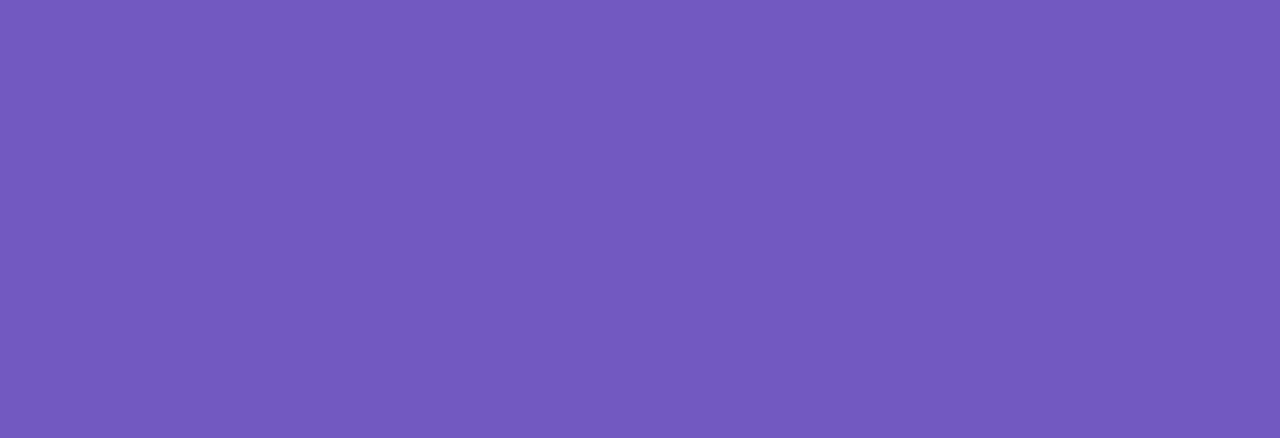
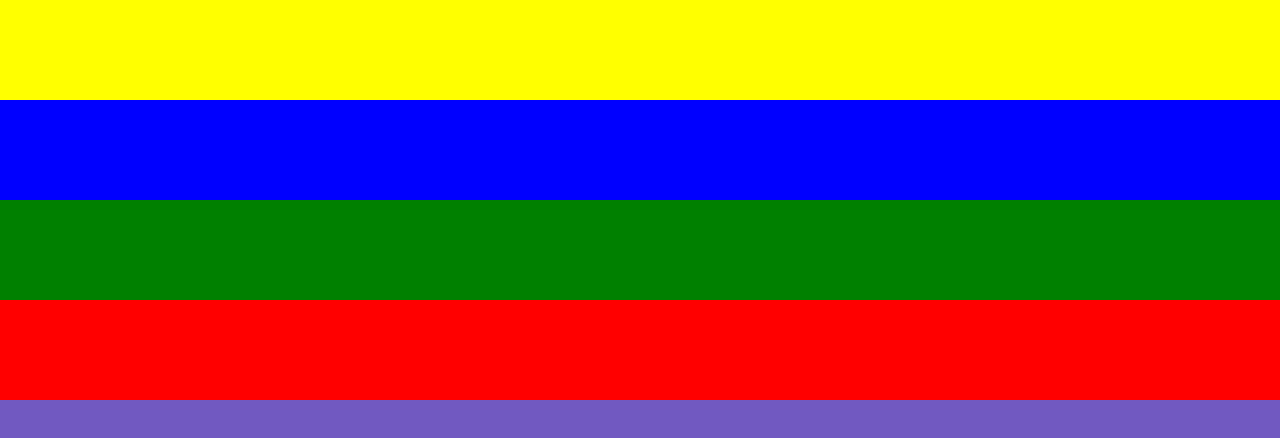
Before and after one commit to arubesu/css-grid-system, a plain HTML site: page index.html in a window 1280 px wide. Drawn offline with Linux system fonts and the light colour scheme.

Commit message:
add elements default style

```diff
--- a/styles.css
+++ b/styles.css
@@ -4,3 +4,23 @@ html, body {
   box-sizing: border-box;
   background: #7159c1;
 }
+
+header {
+  background: yellow;
+  height: 100px;
+}
+
+main {
+  background: blue;
+  height: 100px;
+}
+
+aside {
+  background: green;
+  height: 100px;
+}
+
+footer {
+  background: red;
+  height: 100px;
+}
```
